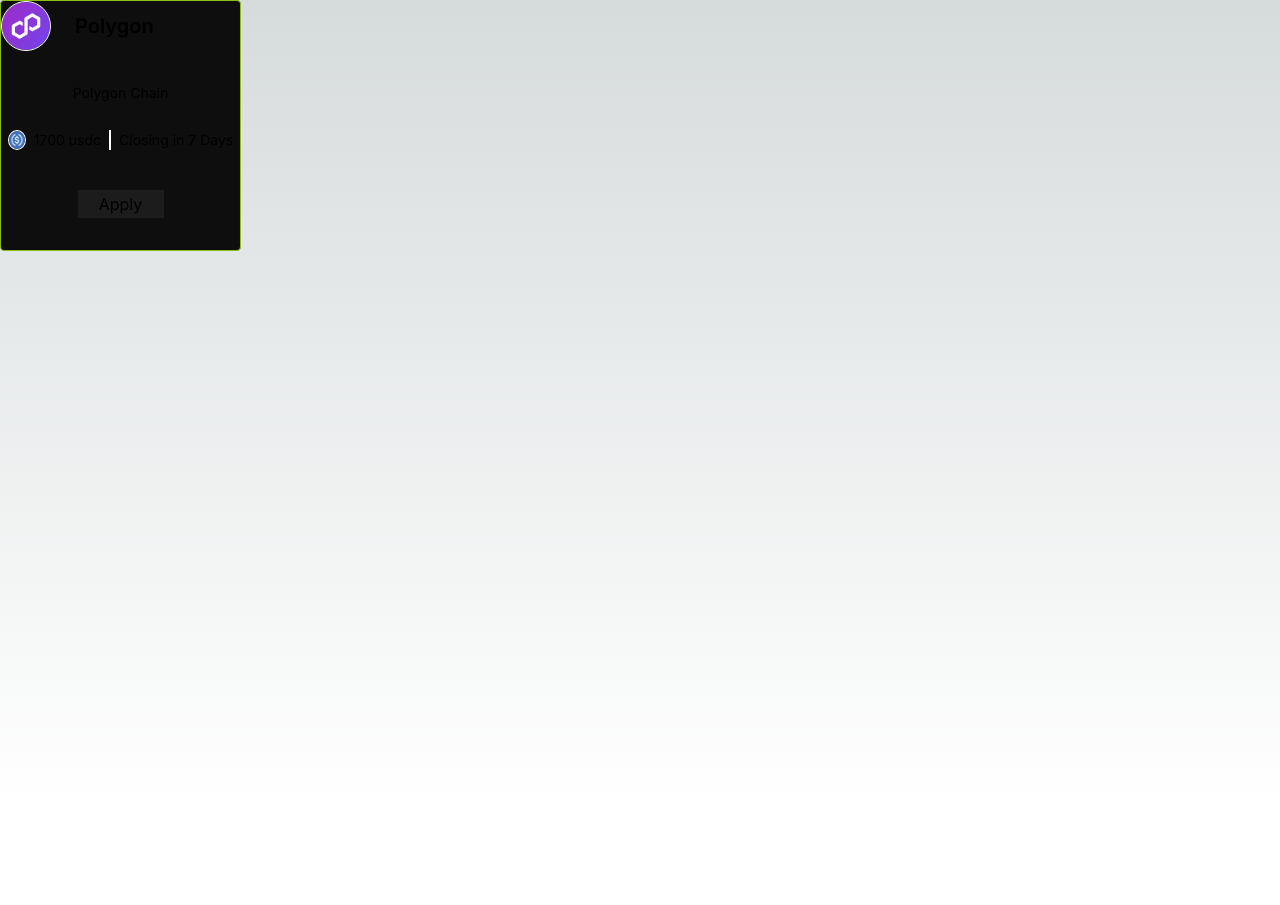
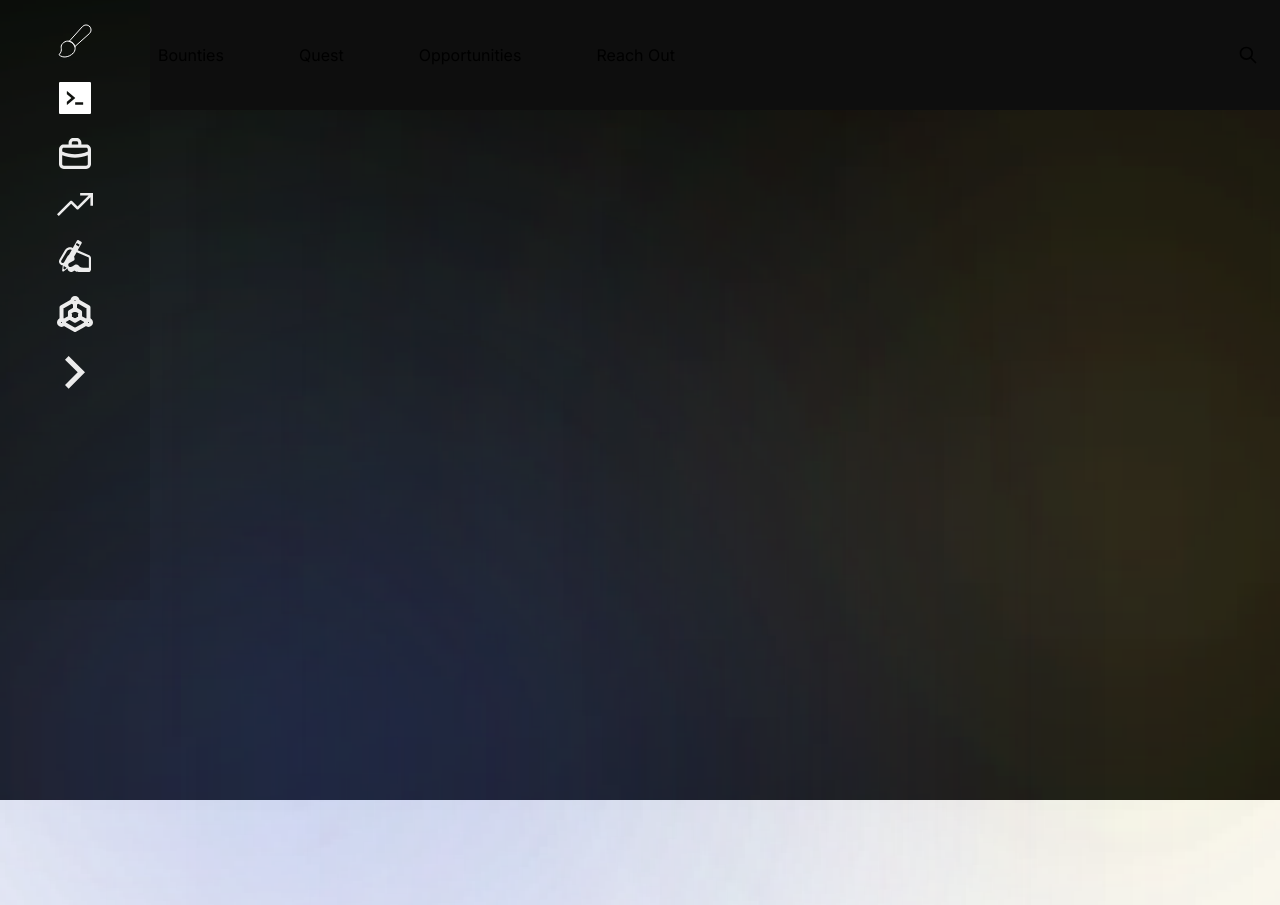
Before and after one commit to kaushikc44/capx, a Next.js app: page /capxclub in a window 1280 px wide. Before the commit the page ends 800 px from the top, so only its background shows below. Built offline with nearby package versions, Linux system fonts and the light colour scheme.

Commit message:
fixed the navbar adn sidebar

```diff
--- a/src/app/capxclub/page.jsx
+++ b/src/app/capxclub/page.jsx
@@ -3,17 +3,25 @@
 import "../../styles/backgroundstyles.css"
 import BackgroundWallpaper from "@/components/Background/Background"
 import Card from "@/components/card/Card"
+import Navbar from "@/components/Navbar/Navbar"
 
 export default function CapxClub(){
-    return(
-        <>
-            <div>
-            <div className="app-container">
-            {/* <BackgroundWallpaper /> */}
-            {/* <SideBar/> */}
-            <Card title={"Polygon"} description={"Polygon Chain"} chain={"polygon"} currency={"usdc"} amount={"1700"} EndDate={"7 Days"} />
-            </div>
-            </div>
-        </>
+    return(<>
+
+
+        <div className="relative">
+        {/* Background Wallpaper with z-index: -1 */}
+        <div className="absolute inset-0 z-[-1]">
+            <BackgroundWallpaper />
+        </div>
+        <div className="flex flex-row  z-[1]">
+            <Navbar className=""/>
+            <SideBar/>
+
+        </div>
+        {/* Your Card component */}
+        {/* <Card title={"Polygon"} description={"Polygon Chain"} chain={"polygon"} currency={"usdc"} amount={"1700"} EndDate={"7 Days"} /> */}
+    </div>
+    </>
     )
 }
--- /dev/null
+++ b/src/components/Layout/Layout.jsx
@@ -0,0 +1,12 @@
+import Navbar from "../Navbar/Navbar";
+import SideBar from "../sidebar/Sidebar";
+export default function Layout(){
+    return(
+        <>
+            <div className="flex">
+                <SideBar />
+                <Navbar />
+            </div>
+        </>
+    )
+}
--- a/src/components/Navbar/Navbar.jsx
+++ b/src/components/Navbar/Navbar.jsx
@@ -1,8 +1,8 @@
 export default function Navbar() {
     return (
       <>
-        <div className="navbar bg-base-100 flex flex-row h-[157px] w-[1261px] justify-items-center bg-capx-black">
-          <ul className="flex flex-row justify-item-center items-center">
+        <div className="navbar fixed top-0 right-0 w-auto left-[150px] bg-base-100 flex flex-row h-[110px] justify-items-center bg-capx-black">
+          <ul className="flex flex-row justify-between w-1/2 ">
             <li className="mr-10 hover:underline decoration-capx-green decoration-3">Bounties</li>
             <li className="mr-10 hover:underline decoration-capx-green decoration-3">Quest</li>
             <li className="mr-10 hover:underline decoration-capx-green decoration-3">Opportunities</li>
--- a/src/components/sidebar/Sidebar.jsx
+++ b/src/components/sidebar/Sidebar.jsx
@@ -11,7 +11,7 @@
             </svg>
             </button> */}
 
-            <aside id="default-sidebar" class="fixed top-0 left-0 z-40 w-64 h-screen transition-transform -translate-x-full sm:translate-x-0" aria-label="Sidebar" >
+            <aside id="default-sidebar" class="fixed  w-[150px] " aria-label="Sidebar" >
             <div class="h-[600px] w-[150px] px-3 py-4 overflow-y-auto opacity-100 justify-items-center bg-capx-black" style={{ background: 'rgba(0, 0, 0, 0.1)' }}>
                 <ul class="space-y-2 font-medium flex flex-col  items-center " >
                     <li>
--- a/src/styles/backgroundstyles.css
+++ b/src/styles/backgroundstyles.css
@@ -1,13 +1,26 @@
 
 /* Style for the main container that holds the background and sidebar */
+
+
+
 .app-container {
     position: relative;
-    width: 100vw; /* 100% viewport width */
-    height: 100vh; /* 100% viewport height */
-    overflow: hidden;
+    width: auto; /* 100% viewport width */
+    height: auto; /* 100% viewport height */
+
   }
 
   /* Background styles */
 
+.sidebar-navbar-container {
+    display: flex;
+    flex-direction: row;
+}
 
+.centered-card {
+  display: flex;
+  justify-content: center; /* Center horizontally */
+  align-items: center; /* Center vertically */
+  height: 100%; /* Make the container take up the full height of app-container */
+}
   /* Sidebar styles */
```
